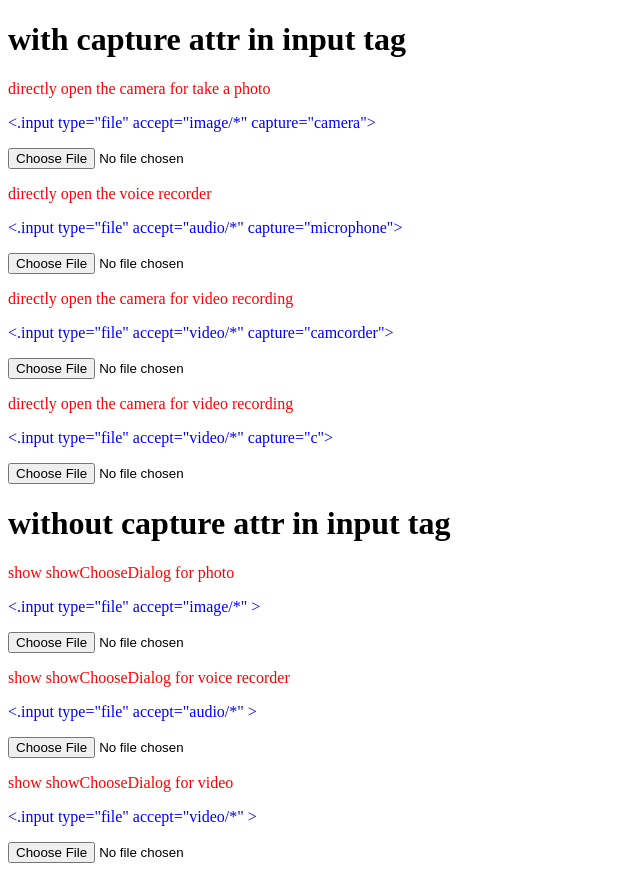
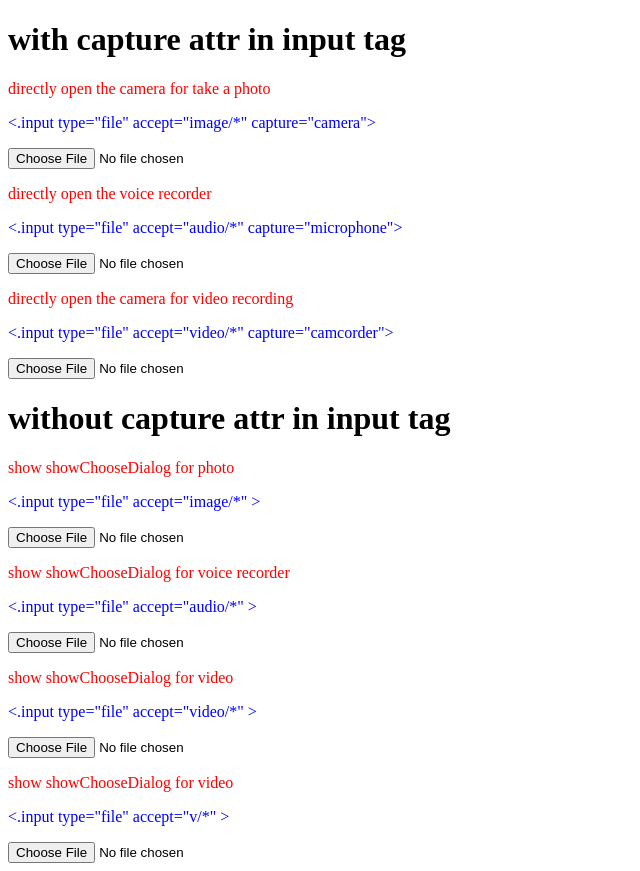
Before and after one commit to slngl/capturedemo, a plain HTML site: page index.html in a window 1280 px wide. Shown: the whole page, without its empty margins (0-640 px from the left). Drawn offline with Linux system fonts and the light colour scheme.

Commit message:
Update index.html

```diff
--- a/index.html
+++ b/index.html
@@ -15,9 +15,7 @@
     <p style="color:red">directly open the camera for video recording</p>
     <p style="color:blue"> <.input type="file" accept="video/*" capture="camcorder">  </input> </p>
     <input type="file" accept="video/*" capture="camcorder">
-    <p style="color:red">directly open the camera for video recording</p>
-    <p style="color:blue"> <.input type="file" accept="video/*" capture="c">  </input> </p>
-    <input type="file" accept="video/*" capture="camcorder">
+
 
     <h1 style="color:black">without capture attr in input tag</h1>
     <p style="color:red">show showChooseDialog for photo </p>
@@ -29,5 +27,8 @@
     <p style="color:red">show showChooseDialog for video </p>
     <p style="color:blue"> <.input type="file" accept="video/*" >  </input> </p>
     <input type="file" accept="video/*" >
+    <p style="color:red">show showChooseDialog for video </p>
+    <p style="color:blue"> <.input type="file" accept="v/*" >  </input> </p>
+    <input type="file" accept="v/*" >
 </body>
 </html>
```
